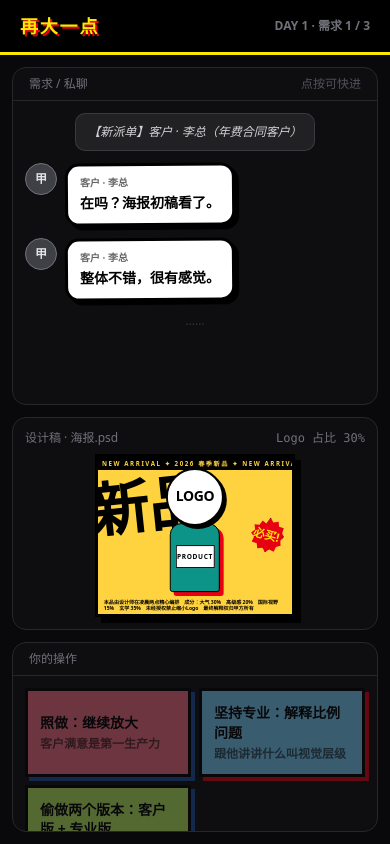
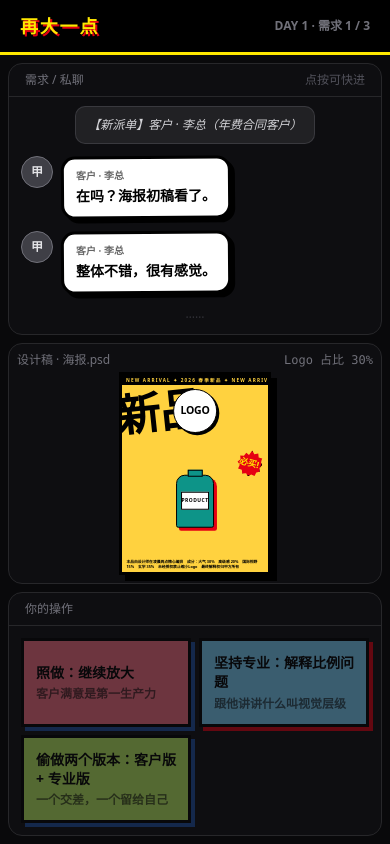
Before and after one commit to snowine-studio/bigger, a React (Vite) app: page / in a window 390 px wide. Both pictures are taken after a click on the button "接单". Built offline with nearby package versions, Linux system fonts and the light colour scheme.

Commit message:
fix: mobile one-screen layout - 100dvh, flex chat scroll, compact poster, bottom-pinned options

```diff
--- a/src/App.tsx
+++ b/src/App.tsx
@@ -88,7 +88,7 @@ function Poster({ c }: { c: CanvasState }) {
   const pro = c.proVersion && !c.aiVersion
   return (
     <div
-      className={`relative w-full max-w-[200px] md:max-w-none aspect-[3/4] max-h-full overflow-hidden border-[3px] border-black shadow-[6px_6px_0_#000] transition-colors duration-700 ${
+      className={`relative w-full max-w-[18vh] md:max-w-none aspect-[3/4] max-h-full overflow-hidden border-[3px] border-black shadow-[6px_6px_0_#000] transition-colors duration-700 ${
         pro ? 'bg-[#f4efe4]' : 'bg-[#ffd23f]'
       }`}
       style={{ containerType: 'inline-size' }}
@@ -388,15 +388,15 @@ export default function App() {
   // ─────────────── 游戏主界面 ───────────────
   const round = rounds[roundId]
   return (
-    <div className="h-screen bg-zinc-950 text-zinc-100 flex flex-col overflow-hidden">
+    <div className="h-[100dvh] bg-zinc-950 text-zinc-100 flex flex-col overflow-hidden">
       <header className="shrink-0 flex items-center justify-between px-5 py-3 bg-black border-b-[3px] border-[#ffe800]">
         <div className="font-black tracking-widest text-[#ffe800] text-lg" style={{ textShadow: '2px 2px 0 #e60012' }}>再大一点</div>
         <div className="text-xs text-zinc-500 font-bold">DAY 1 · {round.label}</div>
       </header>
 
-      <main className="flex-1 grid grid-cols-1 md:grid-cols-[1fr_1.1fr_1fr] gap-3 p-3 min-h-0 overflow-y-auto md:overflow-hidden">
-        {/* 左：需求聊天（点按可快进） */}
-        <section className="flex flex-col min-h-[40vh] md:min-h-0 rounded-xl border border-zinc-800 bg-zinc-900/40">
+      <main className="flex-1 flex flex-col md:grid md:grid-cols-[1fr_1.1fr_1fr] gap-2 md:gap-3 p-2 md:p-3 min-h-0 overflow-hidden">
+        {/* 左：需求聊天（点按可快进）；手机端弹性收缩，内部滚动 */}
+        <section className="flex flex-col flex-1 min-h-0 rounded-xl border border-zinc-800 bg-zinc-900/40">
           <div className="shrink-0 px-4 py-2 border-b border-zinc-800 text-xs text-zinc-500 flex justify-between">
             <span>需求 / 私聊</span>
             {busy && <span className="text-zinc-600">点按可快进</span>}
@@ -409,19 +409,19 @@ export default function App() {
           </div>
         </section>
 
-        {/* 中：设计稿 */}
-        <section className="flex flex-col min-h-0 rounded-xl border border-zinc-800 bg-zinc-900/40 p-3">
-          <div className="shrink-0 text-xs text-zinc-500 pb-2 flex justify-between">
+        {/* 中：设计稿（手机端缩小固定，不挤占聊天与选项） */}
+        <section className="flex flex-col shrink-0 md:shrink md:min-h-0 rounded-xl border border-zinc-800 bg-zinc-900/40 p-2 md:p-3">
+          <div className="shrink-0 text-xs text-zinc-500 pb-1 md:pb-2 flex justify-between">
             <span>设计稿 · 海报.psd</span>
             <span className="font-mono">Logo 占比 {canvas.logoSize}%</span>
           </div>
-          <div className="flex-1 min-h-0 flex items-center justify-center">
+          <div className="flex-1 min-h-0 flex items-center justify-center max-h-[24vh] md:max-h-none">
             <Poster c={canvas} />
           </div>
         </section>
 
-        {/* 右：操作（手机端两列平铺，全部露出） */}
-        <section ref={optionsBox} className="flex flex-col min-h-0 rounded-xl border border-zinc-800 bg-zinc-900/40">
+        {/* 右：操作（手机端两列平铺钉在底部，全部露出） */}
+        <section ref={optionsBox} className="flex flex-col shrink-0 md:shrink md:min-h-0 max-h-[36vh] md:max-h-none rounded-xl border border-zinc-800 bg-zinc-900/40">
           <div className="shrink-0 px-4 py-2 border-b border-zinc-800 text-xs text-zinc-500">你的操作</div>
           <div className="flex-1 overflow-y-auto p-3 grid grid-cols-2 md:grid-cols-1 gap-2 md:gap-3 content-start">
             {available.map((o, i) => {
```
Also changed, not shown: 4 other files (tests, documents, lock files or other folders).
